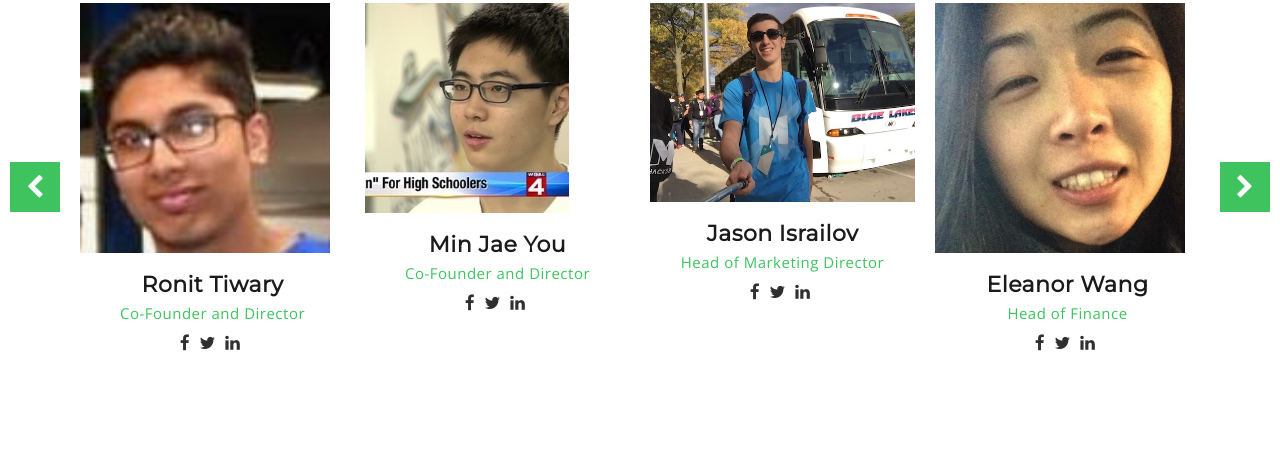
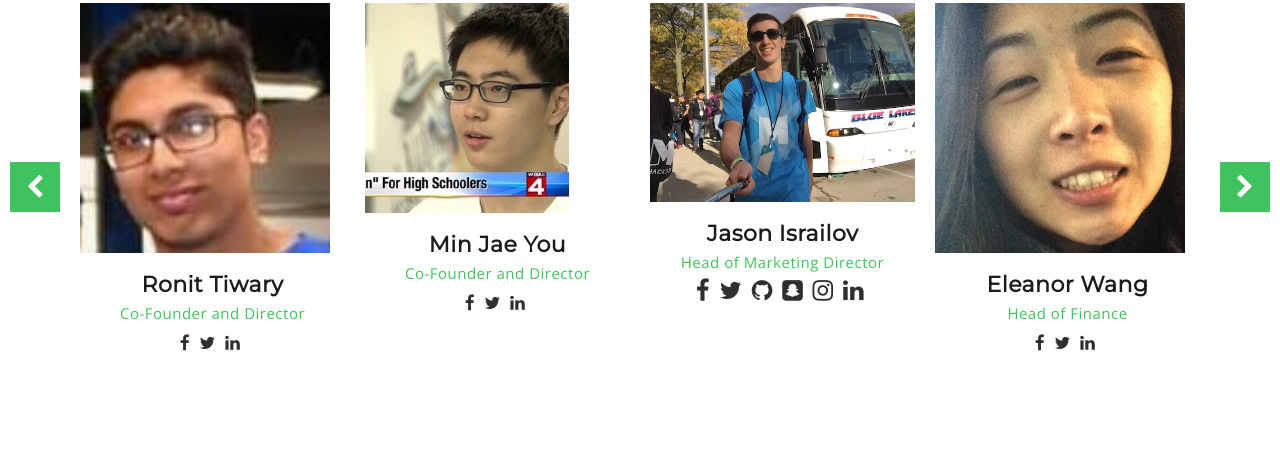
Before and after one commit to NHacks/NHacks-Website, a plain HTML site: page index.html in a window 1280 px wide. Shown: the part 2520-2969 px from the top of the page. Drawn offline with nearby package versions, Linux system fonts and the light colour scheme.

Commit message:
Added & Updated Social Media Icons forJason Israilov
Updated Jason Israilov's social media icons to font size 24px and added the icons GitHub, Snapchat and Instagram.

```diff
--- a/index.html
+++ b/index.html
@@ -301,9 +301,12 @@
 											<h3>Jason Israilov</h3>
 											<p>Head of Marketing Director</p>
 											<ul class="mu-single-speakers-social">
-												<li><a href="https://www.facebook.com/jason.israilov"><i class="fa fa-facebook"></i></a></li>
-												<li><a href="https://www.twitter.com/jason_israilov"><i class="fa fa-twitter"></i></a></li>
-												<li><a href="https://www.linkedin.com/in/jasonisrailov/"><i class="fa fa-linkedin"></i></a></li>
+												<li><a href="https://www.facebook.com/jason.israilov"><i class="fa fa-facebook" style="font-size:24px"></i></a></li>
+                                                <li><a href="https://www.twitter.com/jason_israilov"><i class="fa fa-twitter" style="font-size:24px"></i></a></li>
+                                                <li><a href="https://github.com/jasonisrailov"><i class="fa fa-github" style="font-size:24px"></i></a></li>
+                                                <li><a href="https://www.snapchat.com/add/jason.israilov"><i class="fa fa-snapchat-square" style="font-size:24px"></i></a></li>
+                                                <li><a href="https://www.instagram.com/jason_israilov/"><i class="fa fa-instagram" style="font-size:24px"></i></a></li>
+                                                <li><a href="https://www.linkedin.com/in/jasonisrailov/"><i class="fa fa-linkedin" style="font-size:24px"></i></a></li>
 											</ul>
 										</div>
 									</div>
```
Also changed, not shown: 1 other file.
